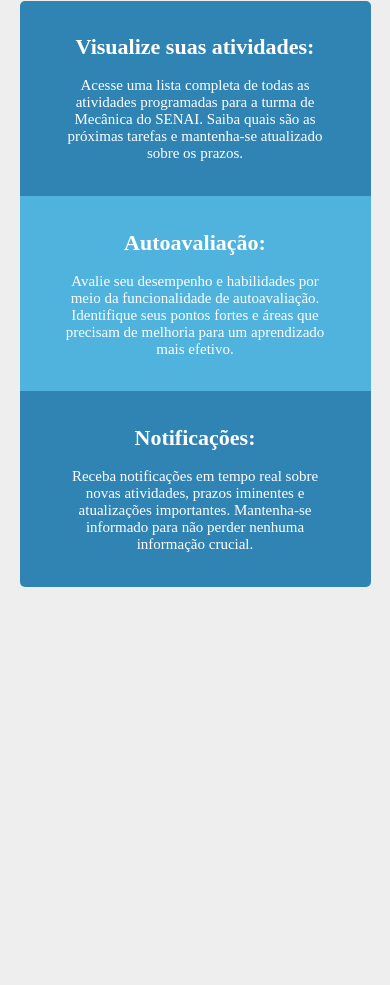
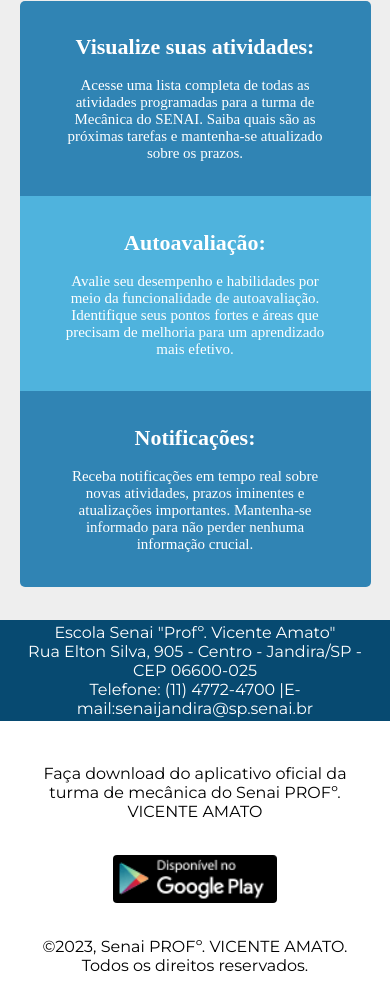
Before and after one commit to leaobia/PU_FrontEnd_Bianca, a plain HTML site: page index.html in a window 390 px wide. Shown: the part 470-1455 px from the top of the page. Before the commit the page ends 1057 px from the top, so only its background shows below. Drawn offline with Linux system fonts and the light colour scheme; a web font is replaced by a local one.

Commit message:
tela inicial pronta

```diff
--- a/css_bianca/header.css
+++ b/css_bianca/header.css
@@ -4,6 +4,9 @@
     color: #ffff;
 }
 
+.header_links a {
+    color: #ffff;
+}
 
 .header_content {
     background-color: #ffff;
--- a/css_bianca/main.css
+++ b/css_bianca/main.css
@@ -3,7 +3,7 @@
     align-items: center;
     height: 100%;
     gap: 9%;
-    padding-top: 5%;
+    padding-top: 3%;
 }
 
 .main_content .title{
@@ -53,7 +53,47 @@
     background-color: var(--light-primary-color);
 }
 
-@media (max-width:500px) {
+
+.footer{
+    width: 100vw;
+    flex-direction: column;
+    background-color: #ffff;
+}
+
+.footer_dadosInstituicao{
+    flex-direction: column;
+    background-color: var(--dark-primary-color);
+    color: #ffff;
+    align-items: center;
+    text-align: center;
+    padding: 3px;
+}
+
+.footer_links{
+    width: 100vw;
+    align-items: center;
+    justify-content: center;
+    padding: 10px;
+}
+
+.footer_links_app {
+   font-size: clamp(0.9375rem, NaNrem + NaNvw, 0.9375rem);
+   width: 60%;
+
+}
+
+
+.footer_links_app span {
+    width: 60%;
+ }
+
+ .footer_links_app button {
+    border: 1px solid transparent;
+    background-color: black;
+    border-radius: 4px;
+ }
+
+@media (max-width:600px) {
 
     .main_content{
         padding-top: 18%;
@@ -79,4 +119,24 @@
     .main_content_utilities_utility{
         width: 100%;
     }
+
+
 }
+
+@media (max-width:950px) {
+    .footer_links{
+        flex-direction: column;
+        text-align: center;
+        align-items: center;
+        justify-content: center;
+        gap: 4vh;
+    }
+    .footer_links_app{
+        width: 100%;
+        flex-direction: column;
+        gap: 4vh;
+        padding-top: 4vh;
+        align-items: center;
+        justify-content: center;
+    }
+}
--- a/index.html
+++ b/index.html
@@ -28,7 +28,7 @@
 <body class="d-flex">
     <!-- <header-padrao color_top="#3084B4" color_button="#DA251C"></header-padrao> -->
     <header class="d-flex">
-        <div class="header_links d-flex"><span>SENAI</span></div>
+        <div class="header_links d-flex"><a href="https://jandira.sp.senai.br/"><span>SENAI</span></a></div>
         <div class="header_content d-flex">
             <div class="header_content_logo d-flex">
                 <img src="./img/logo.png" alt="Logo da instituição de ensino Senai">
@@ -60,7 +60,27 @@
                     <span>Receba notificações em tempo real sobre novas atividades, prazos iminentes e atualizações importantes. Mantenha-se informado para não perder nenhuma informação crucial.</span>
                 </div>
             </div>
+            <div class="footer d-flex">
+                <div class="footer_dadosInstituicao d-flex font-family-Montserrat">
+                    <span>Escola Senai "Profº. Vicente Amato"</span>
+                    <span>Rua Elton Silva, 905 - Centro - Jandira/SP - CEP 06600-025</span>
+                    <span>Telefone: (11) 4772-4700 |E-mail:senaijandira@sp.senai.br</span>
+                </div>
+                <div class="footer_links d-flex">
+                    <div class="footer_links_app d-flex font-family-Montserrat">
+                        <span>Faça download do aplicativo oficial da turma de mecânica do Senai PROFº. VICENTE AMATO</span>
+                        <a href="#">
+                            <button type="button">
+                                <img src="./img/logoGooglePLay.png" alt="logoGooglePLay">
+                            </button>
+                        </a>
+                    </div>
+                    <span class="font-family-Montserrat privacy">©2023, Senai PROFº. VICENTE AMATO. Todos os direitos reservados.</span>
+                </div>
+            </div>
         </div>
+
+
     </main>
 </body>
 
```
Also changed, not shown: css_bianca/style.css (line endings or trailing spaces), img/logoGooglePLay.png (added).
